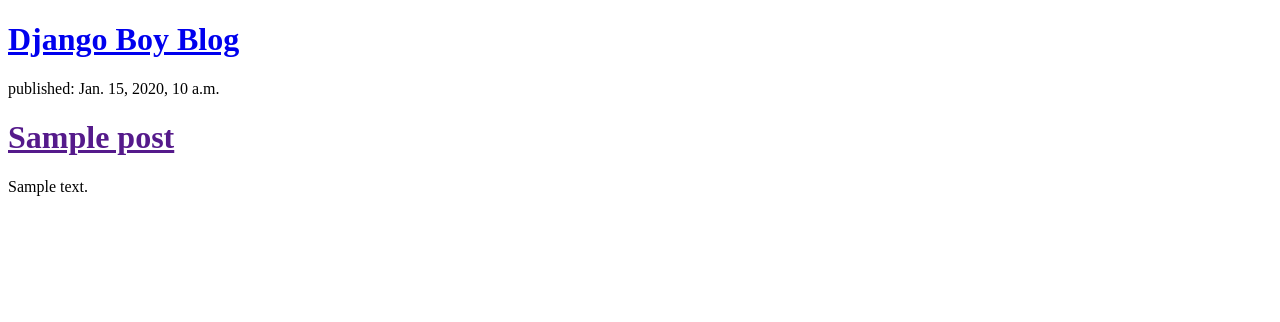
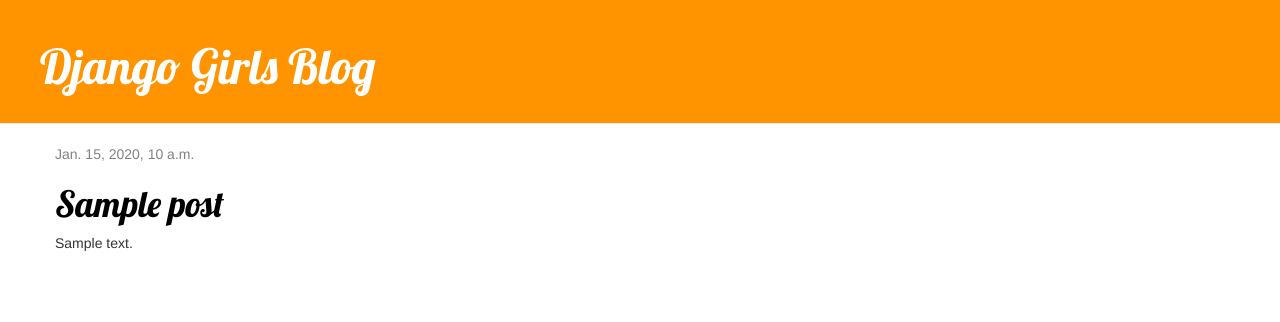
Before and after one commit to lkanblack/learn, a Django app: template blog/templates/blog/post_list.html in a window 1280 px wide. Shown: the top 322 px of the page. Run offline with Django 3.2, Linux system fonts and the light colour scheme; the template is opened without the code that fills it: values that come from a table or form of the project are taken from there, others are empty; tables that the repository leaves empty hold one stand-in row (values such as "Sample post"); some libraries are stand-ins or nearby versions.

Commit message:
Added view and template for detailed blog post as well as CSS for the site.

```diff
--- /dev/null
+++ b/blog/static/css/blog.css
@@ -0,0 +1,50 @@
+h1 a {
+    color: #FCA205;
+    font-family: 'Lobster';
+}
+.page-header {
+    background-color: #ff9400;
+    margin-top: 0;
+    padding: 20px 20px 20px 40px;
+}
+
+.page-header h1, .page-header h1 a, .page-header h1 a:visited, .page-header h1 a:active {
+    color: #ffffff;
+    font-size: 36pt;
+    text-decoration: none;
+}
+
+.content {
+    margin-left: 40px;
+}
+
+h1, h2, h3, h4 {
+    font-family: 'Lobster', cursive;
+}
+
+.date {
+    color: #828282;
+}
+
+.save {
+    float: right;
+}
+
+.post-form textarea, .post-form input {
+    width: 100%;
+}
+
+.top-menu, .top-menu:hover, .top-menu:visited {
+    color: #ffffff;
+    float: right;
+    font-size: 26pt;
+    margin-right: 20px;
+}
+
+.post {
+    margin-bottom: 70px;
+}
+
+.post h1 a, .post h1 a:visited {
+    color: #000000;
+}
--- /dev/null
+++ b/blog/templates/blog/base.html
@@ -0,0 +1,27 @@
+{% load static %}
+
+<html>
+<head>
+    <meta charset="UTF-8">
+    <meta name="viewport" content="width=device-width, initial-scale=1.0">
+    <meta http-equiv="X-UA-Compatible" content="ie=edge">
+    <title>Django site</title>
+    <link rel="stylesheet" href="//maxcdn.bootstrapcdn.com/bootstrap/3.2.0/css/bootstrap.min.css">
+    <link rel="stylesheet" href="//maxcdn.bootstrapcdn.com/bootstrap/3.2.0/css/bootstrap-theme.min.css">
+    <link rel="stylesheet" href="{% static 'css/blog.css' %}">
+    <link href="https://fonts.googleapis.com/css?family=Lobster&subset=latin,cyrillic" rel="stylesheet" type="text/css">
+</head>
+<body>
+    <div class="page-header">
+        <h1><a href="/">Django Girls Blog</a></h1>
+    </div>
+    <div class="content container">
+        <div class="row">
+            <div class="col-md-8">
+            {% block content %}
+            {% endblock %}
+            </div>
+        </div>
+    </div>
+</body>
+</html>
--- a/blog/templates/blog/post_list.html
+++ b/blog/templates/blog/post_list.html
@@ -1,22 +1,12 @@
-<!DOCTYPE html>
-<html lang="en">
-<head>
-    <meta charset="UTF-8">
-    <meta name="viewport" content="width=device-width, initial-scale=1.0">
-    <meta http-equiv="X-UA-Compatible" content="ie=edge">
-    <title>Django site</title>
-</head>
-<body>
-    <div>
-        <h1><a href="/">Django Boy Blog</a></h1>
-    </div>
-
+{% extends 'blog/base.html' %}
+{% block content %}
     {% for post in posts %}
-        <div>
-            <p>published: {{ post.published_date }}</p>
-            <h1><a href="">{{ post.title }}</a></h1>
+        <div class="post">
+            <div class="date">
+                {{ post.published_date }}
+            </div>
+            <h1><a href="{% url 'post_detail' pk=post.pk %}">{{ post.title }}</a></h1>
             <p>{{ post.text|linebreaksbr }}</p>
         </div>
     {% endfor %}
-</body>
-</html>
+{% endblock %}
--- a/blog/urls.py
+++ b/blog/urls.py
@@ -3,4 +3,5 @@
 
 urlpatterns = [
     path('', views.post_list, name='post_list'),
+    path('post/<int:pk>/', views.post_detail, name='post_detail'),
 ]
--- a/blog/views.py
+++ b/blog/views.py
@@ -2,7 +2,12 @@
 from django.utils import timezone
 from .models import Post
 from .models import Images
+from django.shortcuts import render, get_object_or_404
 
 def post_list(request):
     posts = Post.objects.filter(published_date__lte=timezone.now()).order_by('published_date')
     return render(request, 'blog/post_list.html', {'posts': posts})
+
+def post_detail(request, pk):
+    post = get_object_or_404(Post, pk=pk)
+    return render(request, 'blog/post_detail.html', {'post': post})
```
Also changed, not shown: blog/templates/blog/post_detail.html (added, +13 -0 lines).
